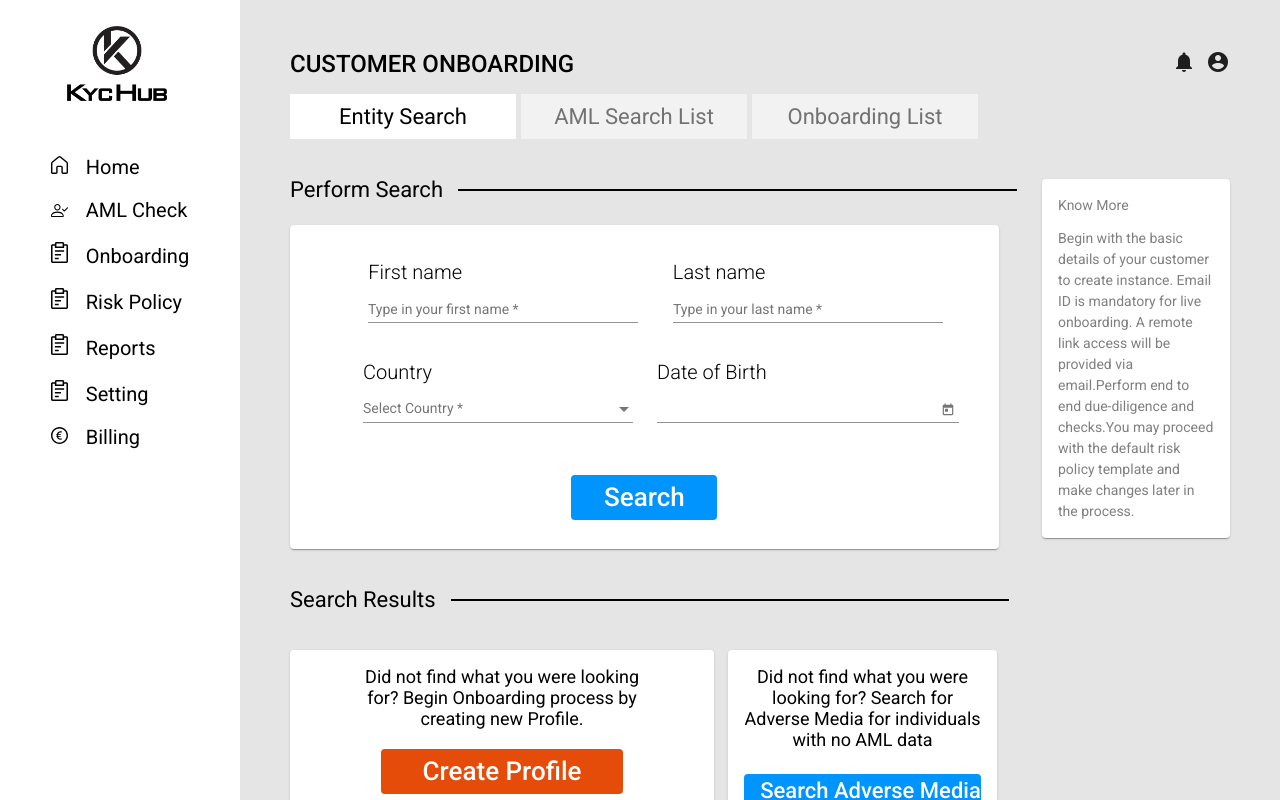
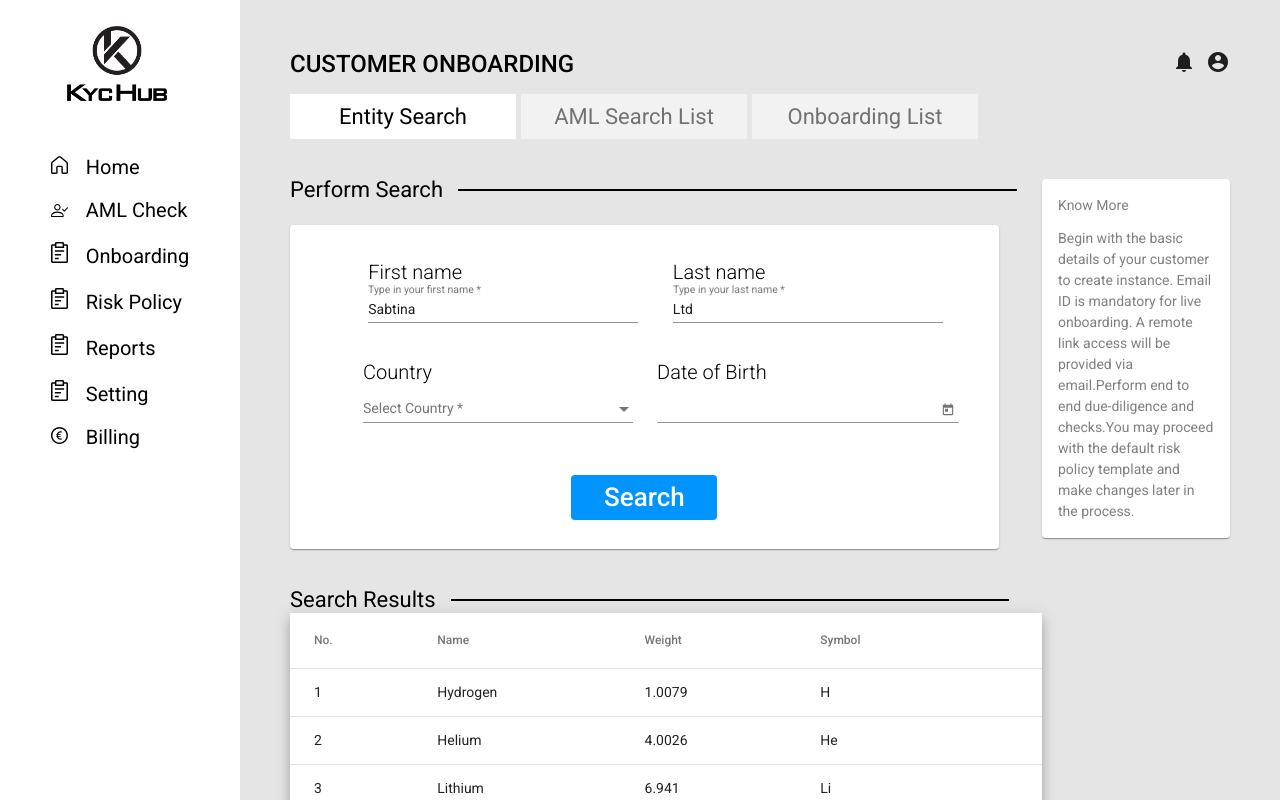
Before and after one commit to vkbiotech841/kyc_hub, an Angular app: page /onboarding in a window 1280 px wide. Built offline with nearby package versions, Linux system fonts and the light colour scheme.

Commit message:
data fetching working

```diff
--- a/src/app/dashboard/onboarding/onboarding.component.html
+++ b/src/app/dashboard/onboarding/onboarding.component.html
@@ -99,6 +99,48 @@
                     </div>
                 </div>
 
+                <div>
+                    <div *ngFor="let filteredUser of filteredUserDetails">
+                        {{filteredUser.name}} {{filteredUser.category | json}} {{filteredUser.country}}
+                        {{filteredUser.source}} {{filteredUser.riskStatus}}
+                    </div>
+                </div>
+
+                <div>
+                    <table mat-table [dataSource]="dataSource" class="mat-elevation-z8">
+
+                        <!--- Note that these columns can be defined in any order.
+                              The actual rendered columns are set as a property on the row definition" -->
+
+                        <!-- Position Column -->
+                        <ng-container matColumnDef="position">
+                            <th mat-header-cell *matHeaderCellDef> No. </th>
+                            <td mat-cell *matCellDef="let element"> {{element.position}} </td>
+                        </ng-container>
+
+                        <!-- Name Column -->
+                        <ng-container matColumnDef="name">
+                            <th mat-header-cell *matHeaderCellDef> Name </th>
+                            <td mat-cell *matCellDef="let element"> {{element.name}} </td>
+                        </ng-container>
+
+                        <!-- Weight Column -->
+                        <ng-container matColumnDef="weight">
+                            <th mat-header-cell *matHeaderCellDef> Weight </th>
+                            <td mat-cell *matCellDef="let element"> {{element.weight}} </td>
+                        </ng-container>
+
+                        <!-- Symbol Column -->
+                        <ng-container matColumnDef="symbol">
+                            <th mat-header-cell *matHeaderCellDef> Symbol </th>
+                            <td mat-cell *matCellDef="let element"> {{element.symbol}} </td>
+                        </ng-container>
+
+                        <tr mat-header-row *matHeaderRowDef="displayedColumns"></tr>
+                        <tr mat-row *matRowDef="let row; columns: displayedColumns;"></tr>
+                    </table>
+                </div>
+
                 <div class="w-94p mt-5p">
                     <div class="d-flex">
                         <div class="w-60p">
--- a/src/app/dashboard/onboarding/onboarding.component.scss
+++ b/src/app/dashboard/onboarding/onboarding.component.scss
@@ -120,6 +120,10 @@
     min-height: 135px;
   }
 
+  table {
+    width: 100%;
+  }
+
   ::ng-deep {
     .mat-grid-tile-content {
       justify-content: left !important;
--- a/src/app/dashboard/onboarding/onboarding.component.ts
+++ b/src/app/dashboard/onboarding/onboarding.component.ts
@@ -3,6 +3,46 @@
 import { FormBuilder, FormControl, FormGroup, Validators } from '@angular/forms';
 import { takeUntil } from 'rxjs/operators';
 import { Subject } from 'rxjs/internal/Subject';
+
+// export interface PeriodicElement {
+//   name: string;
+//   position: number;
+//   weight: number;
+//   symbol: string;
+// }
+
+// const ELEMENT_DATA: PeriodicElement[] = [
+//   { position: 1, name: 'Hydrogen', weight: 1.0079, symbol: 'H' },
+//   { position: 2, name: 'Helium', weight: 4.0026, symbol: 'He' },
+//   { position: 3, name: 'Lithium', weight: 6.941, symbol: 'Li' },
+//   { position: 4, name: 'Beryllium', weight: 9.0122, symbol: 'Be' },
+//   { position: 5, name: 'Boron', weight: 10.811, symbol: 'B' },
+//   { position: 6, name: 'Carbon', weight: 12.0107, symbol: 'C' },
+//   { position: 7, name: 'Nitrogen', weight: 14.0067, symbol: 'N' },
+//   { position: 8, name: 'Oxygen', weight: 15.9994, symbol: 'O' },
+//   { position: 9, name: 'Fluorine', weight: 18.9984, symbol: 'F' },
+//   { position: 10, name: 'Neon', weight: 20.1797, symbol: 'Ne' },
+// ];
+
+export interface PeriodicElement {
+  name: string;
+  position: number;
+  weight: number;
+  symbol: string;
+}
+
+const ELEMENT_DATA: PeriodicElement[] = [
+  { position: 1, name: 'Hydrogen', weight: 1.0079, symbol: 'H' },
+  { position: 2, name: 'Helium', weight: 4.0026, symbol: 'He' },
+  { position: 3, name: 'Lithium', weight: 6.941, symbol: 'Li' },
+  { position: 4, name: 'Beryllium', weight: 9.0122, symbol: 'Be' },
+  { position: 5, name: 'Boron', weight: 10.811, symbol: 'B' },
+  { position: 6, name: 'Carbon', weight: 12.0107, symbol: 'C' },
+  { position: 7, name: 'Nitrogen', weight: 14.0067, symbol: 'N' },
+  { position: 8, name: 'Oxygen', weight: 15.9994, symbol: 'O' },
+  { position: 9, name: 'Fluorine', weight: 18.9984, symbol: 'F' },
+  { position: 10, name: 'Neon', weight: 20.1797, symbol: 'Ne' },
+];
 
 @Component({
   selector: 'app-onboarding',
@@ -10,6 +50,9 @@
   styleUrls: ['./onboarding.component.scss']
 })
 export class OnboardingComponent implements OnInit {
+
+  displayedColumns: string[] = ['position', 'name', 'weight', 'symbol'];
+  dataSource = ELEMENT_DATA;
 
   public searchCategories = [
     { name: 'Entity Search' },
@@ -53,8 +96,8 @@
   }
 
   public initializeAndValidateForm(): void {
-    this.firstName = new FormControl("", [Validators.required]);
-    this.lastName = new FormControl("", [Validators.required]);
+    this.firstName = new FormControl("Sabtina", [Validators.required]);
+    this.lastName = new FormControl("Ltd", [Validators.required]);
     this.country = new FormControl("", [Validators.required]);
     this.dateOfBirth = new FormControl("", [Validators.required]);
 
@@ -65,6 +108,9 @@
       dateOfBirth: this.dateOfBirth,
     });
   }
+
+  public searchResult: any[] = [];
+  public filteredUserDetails: any[] = [];
 
   public submitUserDetails() {
     this.fullNameArray = [];
@@ -91,8 +137,23 @@
       this.onboardingService.getOnboardingData(data)
         .pipe(takeUntil(this.unsubscriber$))
         .subscribe(result => {
+          this.searchResult = result.data.content;
           console.log("vikram", result.data.content);
+          this.filteredUserDetails = [];
+
+          this.searchResult.forEach(result => {
+            let userData = {
+              name: result.details[0].fullName,
+              category: result.details[0].category?.name,
+              country: result.details[0].rawData.country,
+              source: result.details[0].datasource.name,
+              riskStatus: result.details[0].rawData.riskLevel
+            }
+            this.filteredUserDetails.push(userData);
+            console.log("filteredUserDetails", this.filteredUserDetails);
+          })
         })
+
 
       this.userDetailForm.reset();
     }
```
Also changed, not shown: src/app/angular-material/angular-material.module.ts (+5 -2 lines).
